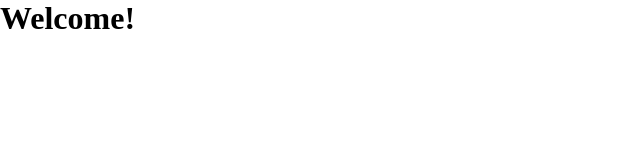
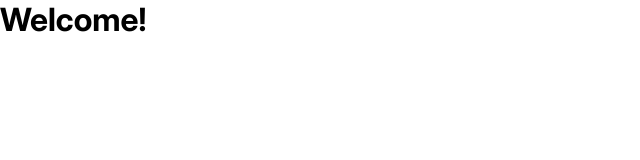
Before and after one commit to jmknec/lkt-portfolio, a React (Vite) app: page / in a window 1280 px wide. Shown: the top 160 px of the page, without its empty margins (0-640 px from the left). Built offline with nearby package versions, Linux system fonts and the light colour scheme.

Commit message:
initialize global styles

```diff
--- a/src/App.scss
+++ b/src/App.scss
@@ -8,5 +8,11 @@
 *::after {
   margin: 0;
   padding: 0;
+  -webkit-box-sizing: border-box;
+  -moz-box-sizing: border-box;
   box-sizing: border-box;
 }
+
+body {
+  font-family: $primary-font;
+}
--- a/src/styles/partials/_mixins.scss
+++ b/src/styles/partials/_mixins.scss
@@ -0,0 +1,15 @@
+@use "./typography" as *;
+@use "./variables" as *;
+
+//media queries
+@mixin tablet {
+  @media screen and (min-width: $tablet-breakpoint) {
+    @content;
+  }
+}
+
+@mixin desktop {
+  @media screen and (min-width: $desktop-breakpoint) {
+    @content;
+  }
+}
--- a/src/styles/partials/_typography.scss
+++ b/src/styles/partials/_typography.scss
@@ -0,0 +1,8 @@
+@font-face {
+  font-family: "Inter";
+  src: url("../../assets/fonts/Inter-VariableFont.woff2") format("woff2");
+  font-display: swap;
+  font-weight: 100 800;
+}
+
+$primary-font: "Inter";
--- a/src/styles/partials/_variables.scss
+++ b/src/styles/partials/_variables.scss
@@ -0,0 +1,11 @@
+//breakpoints
+$tablet-breakpoint: 768px;
+$desktop-breakpoint: 1280px;
+
+//colours
+$lkt-white: #ffffff;
+$lkt-dk-grey: #333333;
+$lkt-yellow: #ffc300;
+$lkt-lt-yellow: #fff3cc;
+$lkt-pink: #ff77ad;
+$lkt-lt-pink: #ffe4ef;
```
Also changed, not shown: src/assets/fonts/Inter-Italic-VariableFont.woff2 (added), src/assets/fonts/Inter-VariableFont.woff2 (added).
